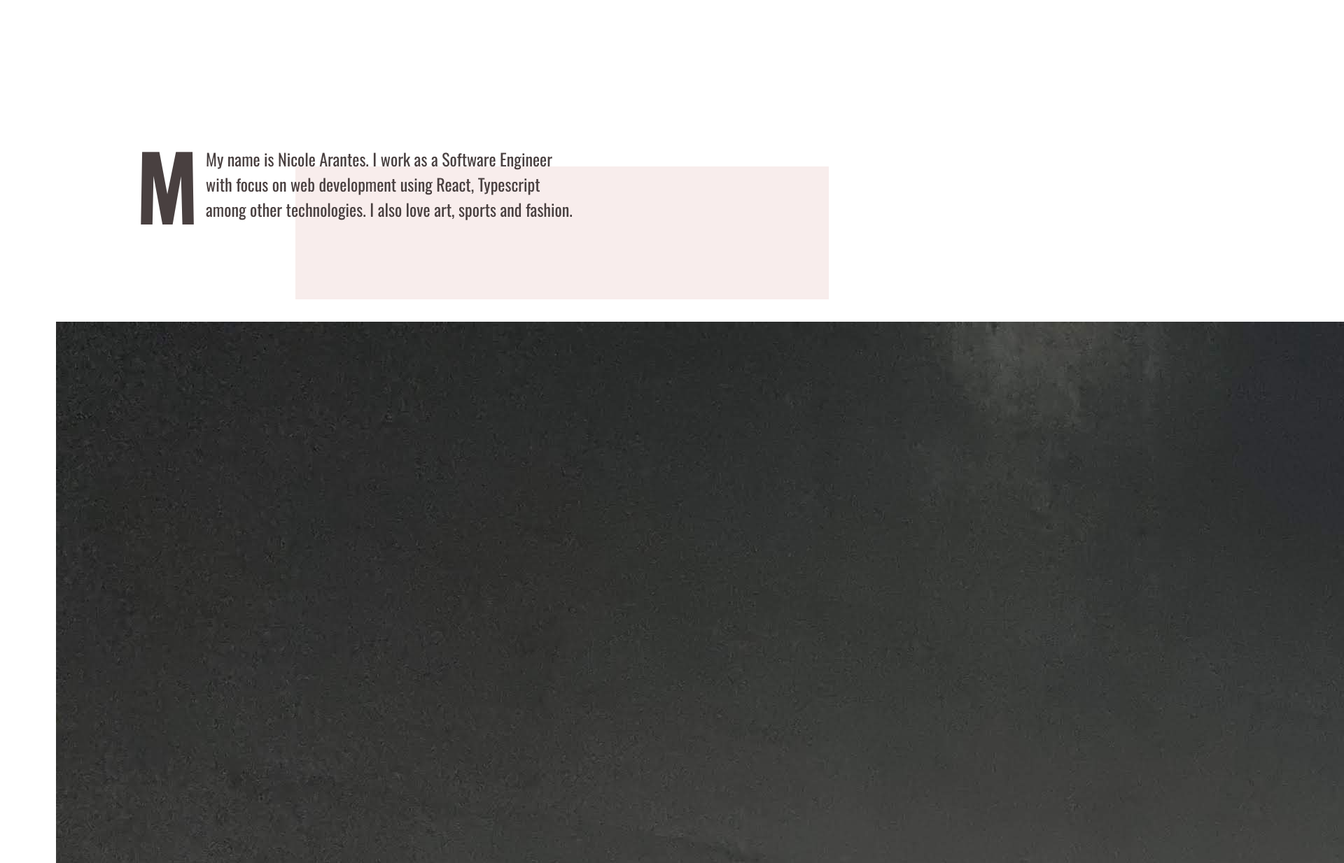
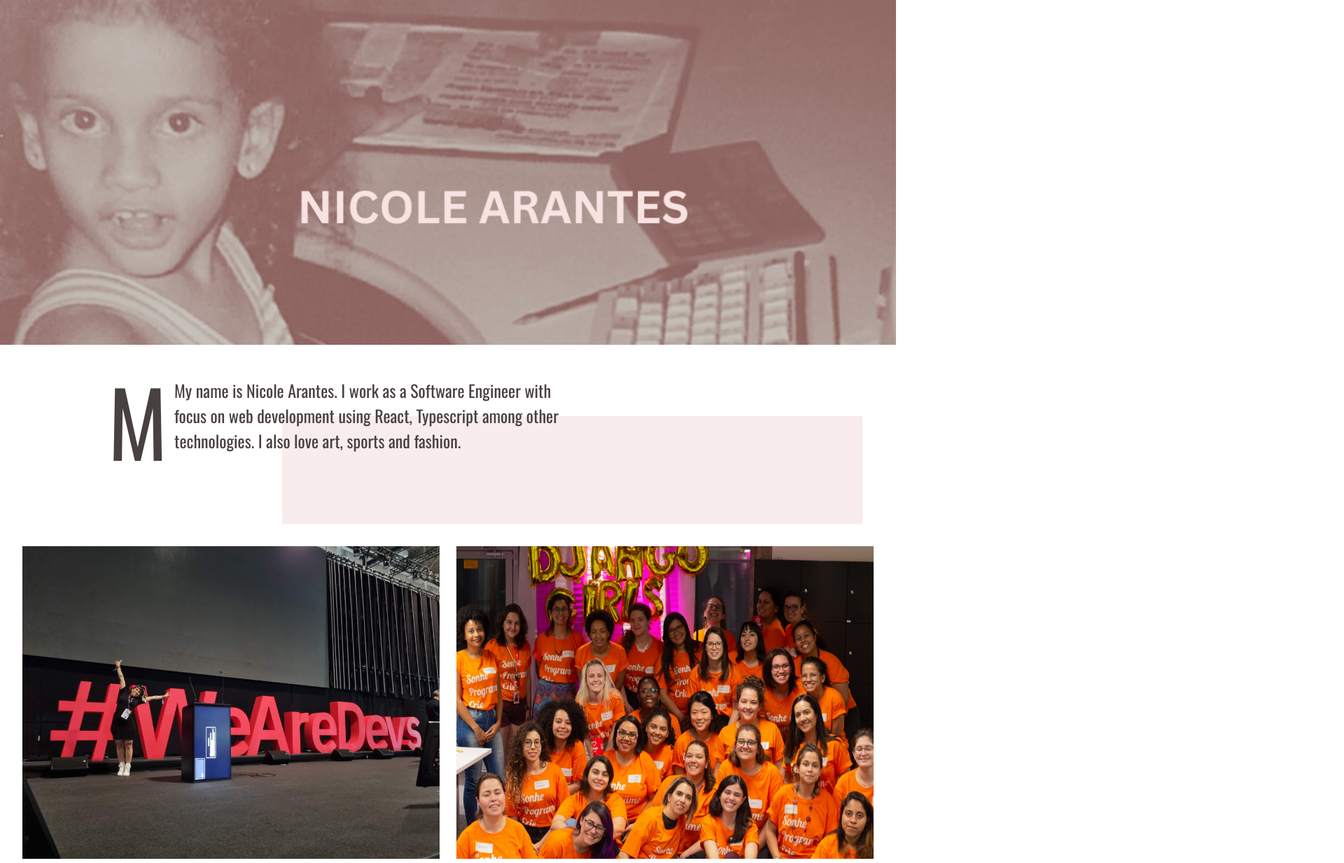
Before and after one commit to nicolearantes/nicolearantes.github.io, a React (Create React App) app: page / in a window 1280 px wide. Shown: the top 1234 px of the page at 70% size, 1920 px wide, since content can reach past the window. Built offline with nearby package versions, Linux system fonts and the light colour scheme.

Commit message:
Add some App style and index bootstrap

```diff
--- a/src/App.module.scss
+++ b/src/App.module.scss
@@ -3,11 +3,11 @@
   margin-left: auto;
   margin-right: auto;
   max-width: 1400px;
-  padding: 8rem 2.5rem 5rem;
+  padding-bottom: 5rem;
   font-family: 'Oswald', sans-serif;
 }
 
-.firstPart {
+.homeHeader {
   width: 100%;
   height: auto;
 }
--- a/src/App.tsx
+++ b/src/App.tsx
@@ -1,12 +1,23 @@
 import style from './App.module.scss';
 import Home from './pages/Home/Home';
+import React from "react";
+import headerWeb from "./pages/static/header-web.png";
+import headerMobile from "./pages/static/header-mobile.png"
+import {isMobile} from "./utils/dimensions";
 
 function App(): React.ReactElement {
-  return (
-    <div className={style.pageWrapper}>
-      <Home />
-    </div>
-  );
+
+
+    return (
+        <div>
+            <img className={style.homeHeader} src={isMobile ? headerMobile : headerWeb}
+                 alt="girl in front of a computer doing a surprised face"></img>
+
+            <div className={style.pageWrapper}>
+                <Home/>
+            </div>
+        </div>
+    );
 }
 
 export default App;
```
Also changed, not shown: src/index.tsx (+5 -4 lines).
